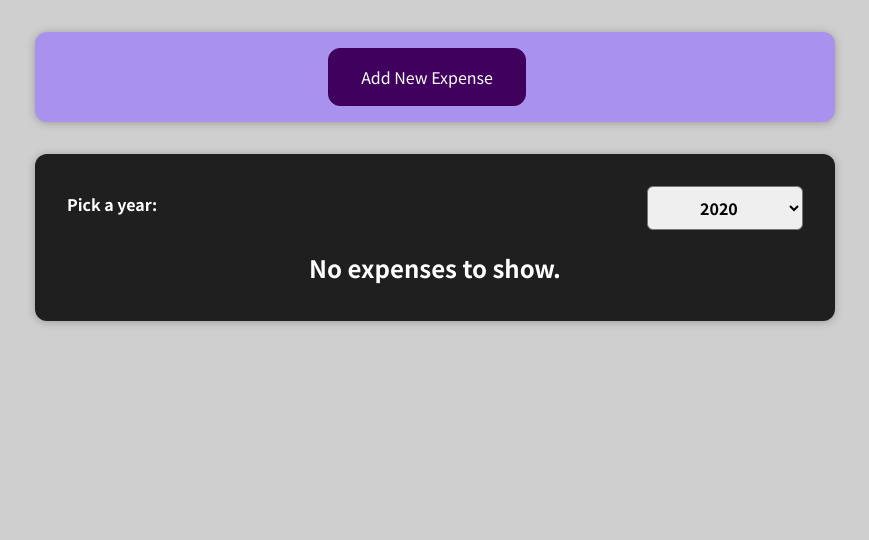
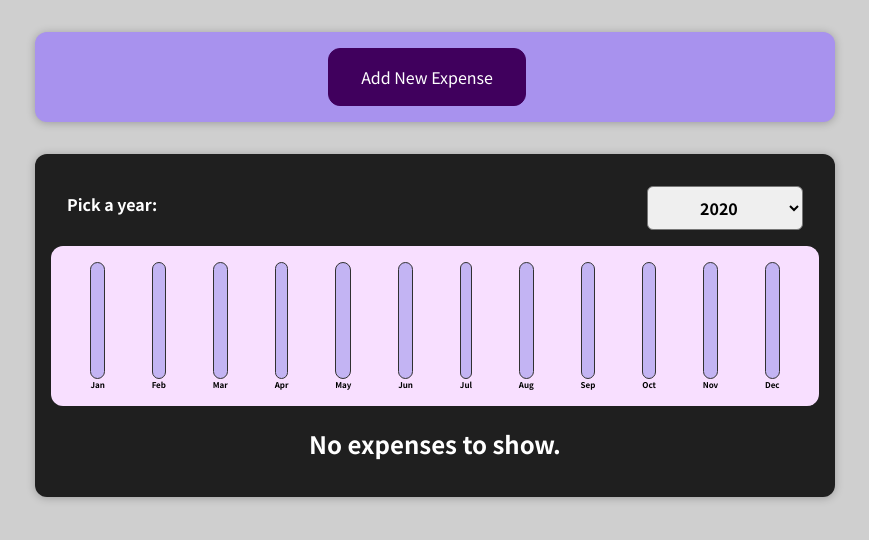
Before and after one commit to MaciekGab/ExpenseTracker-React, a React (Create React App) app: page / in a window 1280 px wide. Shown: the top 540 px of the page, without its empty margins (205-1074 px from the left). Built offline with nearby package versions, Linux system fonts and the light colour scheme.

Commit message:
Added chart component with persantage of amount spent in given month

```diff
--- /dev/null
+++ b/src/components/Chart/Chart.css
@@ -0,0 +1,9 @@
+.chart {
+  padding: 1rem;
+  border-radius: 12px;
+  background-color: #f8dfff;
+  text-align: center;
+  display: flex;
+  justify-content: space-around;
+  height: 10rem;
+}
--- /dev/null
+++ b/src/components/Chart/Chart.js
@@ -0,0 +1,22 @@
+import "./Chart.css";
+import ChartBar from "./ChartBar";
+
+function Chart(props) {
+  const dataPointValues = props.dataPoints.map((dataPoint) => dataPoint.value);
+  const totalMaximum = Math.max(...dataPointValues);
+
+  return (
+    <div className="chart">
+      {props.dataPoints.map((dataPoint) => (
+        <ChartBar
+          key={dataPoint.label}
+          value={dataPoint.value}
+          maxValue={totalMaximum}
+          label={dataPoint.label}
+        />
+      ))}
+    </div>
+  );
+}
+
+export default Chart;
--- /dev/null
+++ b/src/components/Chart/ChartBar.css
@@ -0,0 +1,30 @@
+.chart-bar {
+  height: 100%;
+  display: flex;
+  flex-direction: column;
+  align-items: center;
+}
+
+.chart-bar__inner {
+  height: 100%;
+  width: 100%;
+  border: 1px solid #313131;
+  border-radius: 12px;
+  background-color: #c3b4f3;
+  overflow: hidden;
+  display: flex;
+  flex-direction: column;
+  justify-content: flex-end;
+}
+
+.chart-bar__fill {
+  background-color: #4826b9;
+  width: 100%;
+  transition: all 0.3s ease-out;
+}
+
+.chart-bar__label {
+  font-weight: bold;
+  font-size: 0.5rem;
+  text-align: center;
+}
--- /dev/null
+++ b/src/components/Chart/ChartBar.js
@@ -0,0 +1,23 @@
+import "./ChartBar.css";
+
+function ChartBar(props) {
+  let fillPercentage  = "0%";
+
+  if (props.maxValue > 0) {
+    fillPercentage = Math.round((props.value / props.maxValue) * 100) + "%";
+  }
+
+  return (
+    <div className="chart-bar">
+      <div className="chart-bar__inner">
+        <div
+          className="chart-bar__fill"
+          style={{ height: fillPercentage }}
+        ></div>
+      </div>
+      <div className="chart-bar__label">{props.label}</div>
+    </div>
+  );
+}
+
+export default ChartBar;
--- a/src/components/Expenses/Expenses.js
+++ b/src/components/Expenses/Expenses.js
@@ -3,6 +3,7 @@
 import Card from "../UI/Card";
 import ExpensesFilter from "./ExpensesFilter";
 import ExpensesList from "./ExpensesList";
+import ExpensesChart from "./ExpensesChart";
 
 function Expenses(props) {
   const [selectedYear, setSelectedYear] = useState("2020");
@@ -21,6 +22,7 @@
         defaultFilter={selectedYear}
         onSelectFilter={selectedYearHandler}
       />
+      <ExpensesChart expenses={filteredExpenses} />
       <ExpensesList list={filteredExpenses} />
     </Card>
   );
--- /dev/null
+++ b/src/components/Expenses/ExpensesChart.js
@@ -0,0 +1,26 @@
+import Chart from "../Chart/Chart";
+
+function ExpensesChart(props) {
+  const chartDataPoints = [
+    { label: "Jan", value: 0 },
+    { label: "Feb", value: 0 },
+    { label: "Mar", value: 0 },
+    { label: "Apr", value: 0 },
+    { label: "May", value: 0 },
+    { label: "Jun", value: 0 },
+    { label: "Jul", value: 0 },
+    { label: "Aug", value: 0 },
+    { label: "Sep", value: 0 },
+    { label: "Oct", value: 0 },
+    { label: "Nov", value: 0 },
+    { label: "Dec", value: 0 },
+  ];
+
+  for (const expense of props.expenses) {
+    const month = expense.date.getMonth();
+    chartDataPoints[month].value += expense.amount;
+  }
+  return <Chart dataPoints={chartDataPoints} />;
+}
+
+export default ExpensesChart;
```
